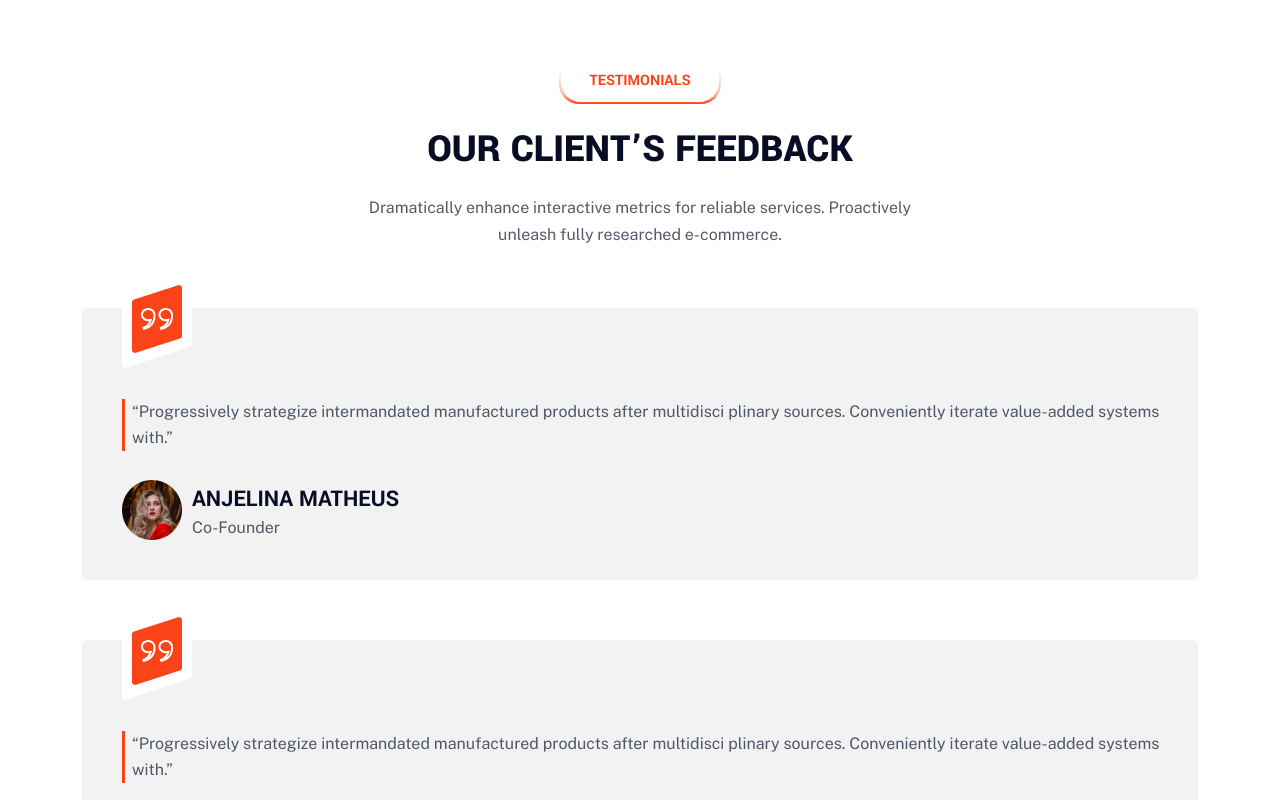
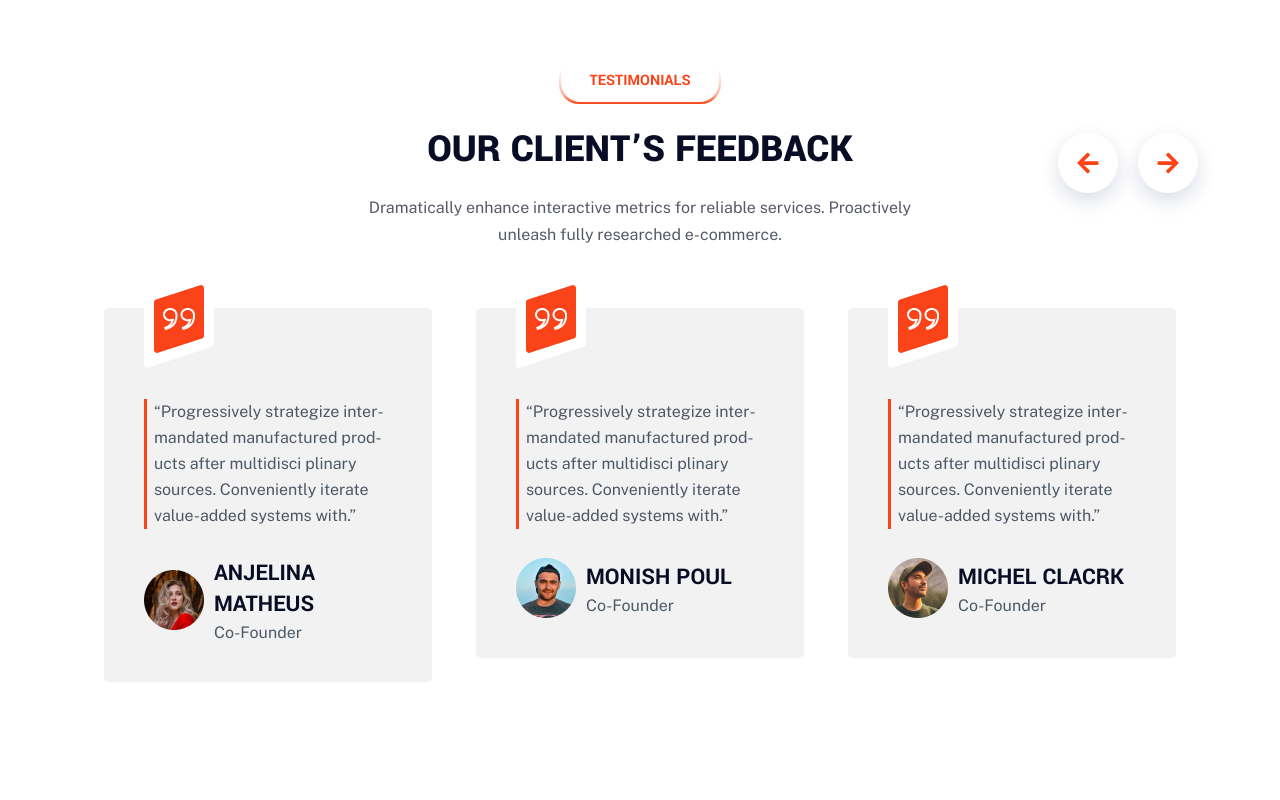
Before and after one commit to amitbd599/Transpro, a React (Create React App) app: page /index-1 in a window 1280 px wide. Shown: the part 5420-6220 px from the top of the page. Built offline with nearby package versions, Linux system fonts and the light colour scheme.

Commit message:
Add testimonial one

```diff
--- a/public/assets/scss/sections/_content.scss
+++ b/public/assets/scss/sections/_content.scss
@@ -693,18 +693,46 @@
   }
 }
 .testimonial-slider {
-  .owl-nav {
-    button {
-      transform: translate(0, -50%);
-      top: 50%;
-      position: absolute;
+  .slick-slider {
+    .item {
+      padding: 0 22px;
     }
-    .owl-prev {
-      left: -90px;
+
+    .slick-next {
+      left: auto;
+      right: 80px;
+      z-index: 9;
+      top: -85px;
+      width: 60px;
+      height: 60px;
+      border-radius: 50%;
+      background: #fff;
+      color: var(--main-color);
+      padding: 18px;
+      box-shadow: 0px 8px 20px rgba(7, 36, 95, 0.15);
+      transition: all 0.2s linear;
+      &:hover {
+        background: var(--main-color);
+        color: #fff;
+      }
     }
-    .owl-next {
-      position: absolute;
-      right: -90px;
+    .slick-prev {
+      left: auto;
+      right: 0;
+      z-index: 9;
+      top: -85px;
+      width: 60px;
+      height: 60px;
+      border-radius: 50%;
+      background: #fff;
+      color: var(--main-color);
+      padding: 18px;
+      box-shadow: 0px 8px 20px rgba(7, 36, 95, 0.15);
+      transition: all 0.2s linear;
+      &:hover {
+        background: var(--main-color);
+        color: #fff;
+      }
     }
   }
 }
--- a/src/components/TestimonialOne.js
+++ b/src/components/TestimonialOne.js
@@ -1,6 +1,30 @@
 import React from "react";
+import { FaArrowLeft, FaArrowRight } from "react-icons/fa";
+import Slider from "react-slick";
 
 const TestimonialOne = () => {
+  function SampleNextArrow(props) {
+    const { className, style, onClick } = props;
+    return <FaArrowLeft className={className} onClick={onClick} />;
+  }
+  function SamplePrevArrow(props) {
+    const { className, style, onClick } = props;
+    return <FaArrowRight className={className} onClick={onClick} />;
+  }
+  const settings = {
+    dots: false,
+    arrows: true,
+    infinite: true,
+    speed: 1000,
+    slidesToShow: 3,
+    slidesToScroll: 3,
+    initialSlide: 1,
+    autoplay: true,
+    autoplaySpeed: 5000,
+    cssEase: "linear",
+    nextArrow: <SampleNextArrow />,
+    prevArrow: <SamplePrevArrow />,
+  };
   return (
     <>
       {/* testimonial area start */}
@@ -19,15 +43,16 @@ const TestimonialOne = () => {
             </div>
           </div>
           <div className='testimonial-slider owl-carousel'>
+            <Slider {...settings}>
               <div className='item'>
                 <div className='single-testimonial-wrap'>
                   <div className='icon'>
                     <img src='assets/img/testimonial/quote.png' alt='img' />
                   </div>
                   <p>
-                  “Progressively strategize intermandated manufactured products
-                  after multidisci plinary sources. Conveniently iterate
-                  value-added systems with.”
+                    “Progressively strategize intermandated manufactured
+                    products after multidisci plinary sources. Conveniently
+                    iterate value-added systems with.”
                   </p>
                   <div className='client-wrap'>
                     <div className='thumb'>
@@ -46,9 +71,9 @@ const TestimonialOne = () => {
                     <img src='assets/img/testimonial/quote.png' alt='img' />
                   </div>
                   <p>
-                  “Progressively strategize intermandated manufactured products
-                  after multidisci plinary sources. Conveniently iterate
-                  value-added systems with.”
+                    “Progressively strategize intermandated manufactured
+                    products after multidisci plinary sources. Conveniently
+                    iterate value-added systems with.”
                   </p>
                   <div className='client-wrap'>
                     <div className='thumb'>
@@ -67,9 +92,9 @@ const TestimonialOne = () => {
                     <img src='assets/img/testimonial/quote.png' alt='img' />
                   </div>
                   <p>
-                  “Progressively strategize intermandated manufactured products
-                  after multidisci plinary sources. Conveniently iterate
-                  value-added systems with.”
+                    “Progressively strategize intermandated manufactured
+                    products after multidisci plinary sources. Conveniently
+                    iterate value-added systems with.”
                   </p>
                   <div className='client-wrap'>
                     <div className='thumb'>
@@ -82,6 +107,28 @@ const TestimonialOne = () => {
                   </div>
                 </div>
               </div>
+              <div className='item'>
+                <div className='single-testimonial-wrap'>
+                  <div className='icon'>
+                    <img src='assets/img/testimonial/quote.png' alt='img' />
+                  </div>
+                  <p>
+                    “Progressively strategize intermandated manufactured
+                    products after multidisci plinary sources. Conveniently
+                    iterate value-added systems with.”
+                  </p>
+                  <div className='client-wrap'>
+                    <div className='thumb'>
+                      <img src='assets/img/testimonial/2.png' alt='img' />
+                    </div>
+                    <div className='details'>
+                      <h5>MONISH POUL</h5>
+                      <p>Co-Founder</p>
+                    </div>
+                  </div>
+                </div>
+              </div>
+            </Slider>
           </div>
         </div>
       </div>
```
Lines whose indentation alone changed are shown as unchanged.
